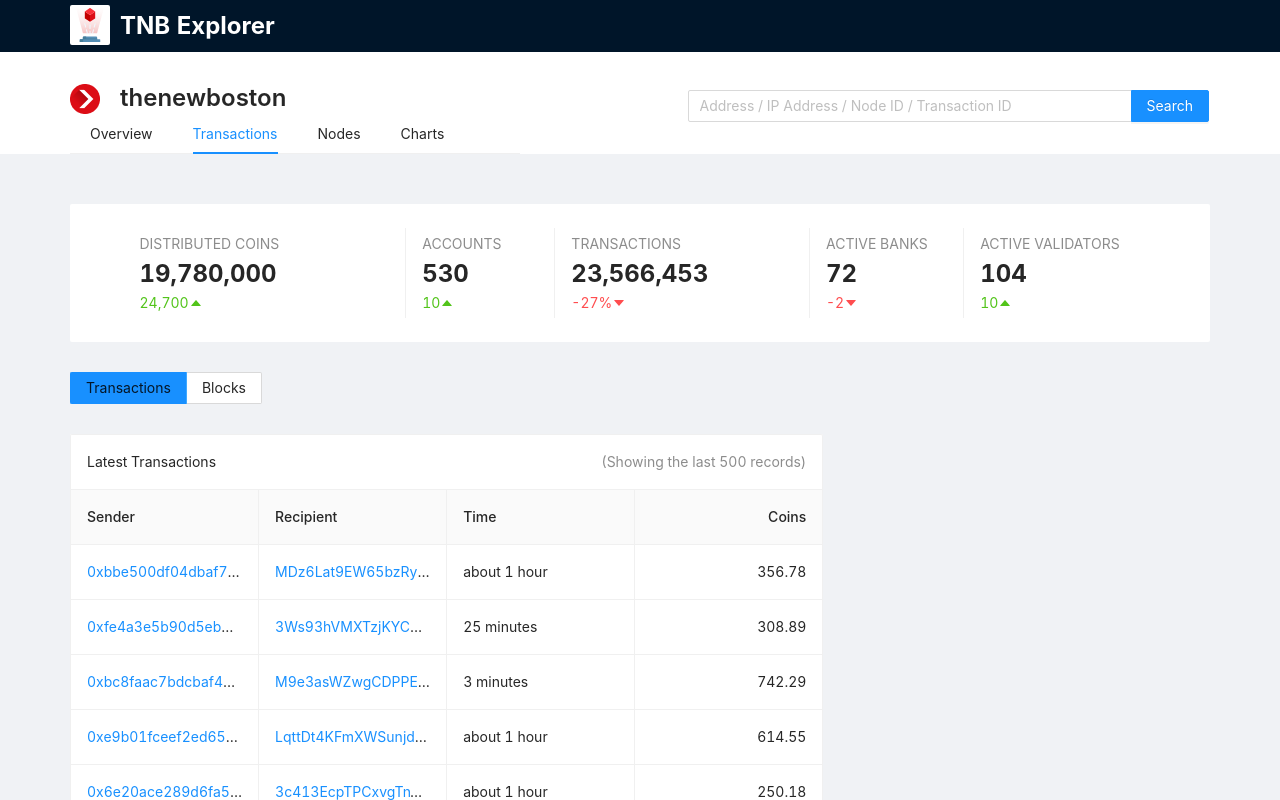
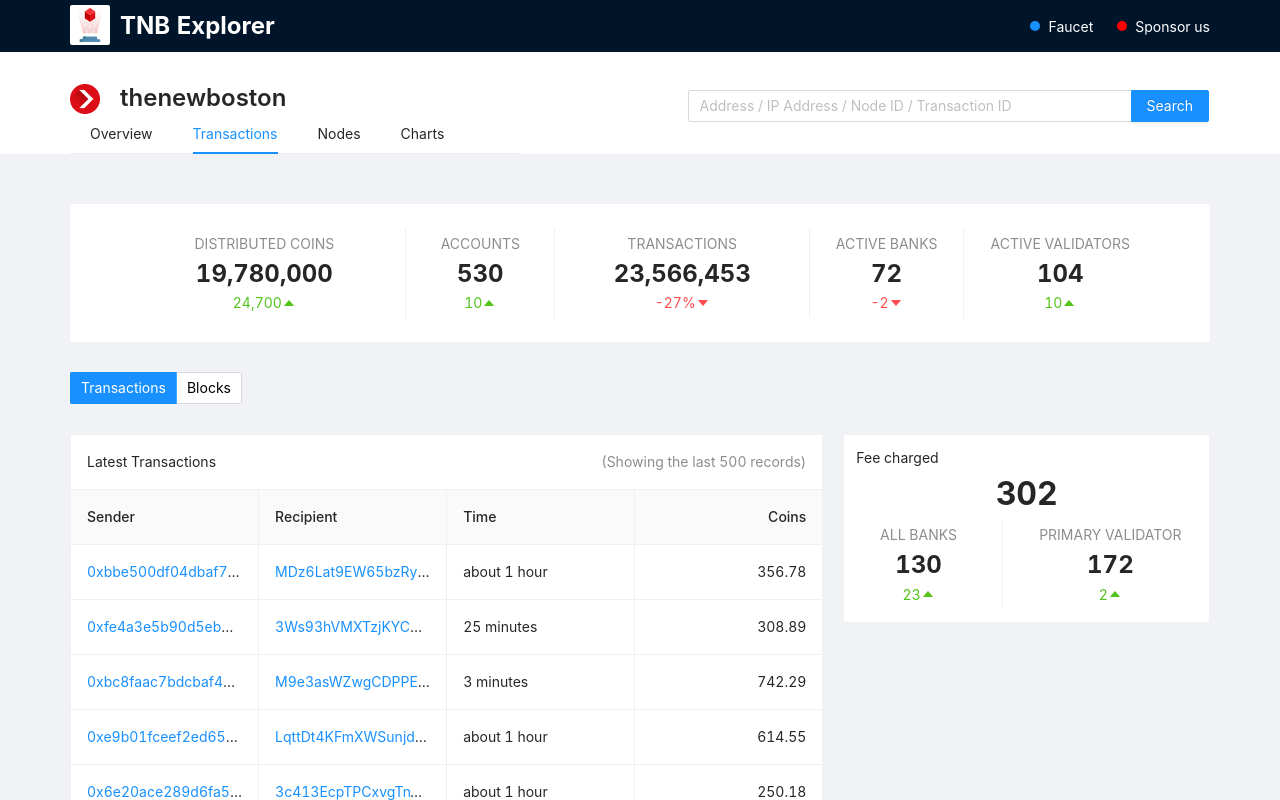
Before and after one commit to open-blockchain-explorer/tnbexplorer, a React (Create React App) app: page / in a window 1280 px wide. Both pictures are taken after a click on the item "Transactions". Shown: the top 800 px of the page. Built offline with nearby package versions, Linux system fonts and the light colour scheme.

Commit message:
updated: NetworkStats, HeaderNav && Transactions Page

```diff
--- /dev/null
+++ b/src/components/BannerLink/index.tsx
@@ -0,0 +1,15 @@
+import React, {FC} from 'react';
+import {Space, Typography} from 'antd';
+
+const BannerLink: FC<{iconColor: string; link: string; text: string}> = ({iconColor, link, text}) => {
+  return (
+    <a rel="noreferrer" target="_blank" href={link}>
+      <Space style={{lineHeight: '15px', margin: '0px', padding: '0px'}}>
+        <div style={{backgroundColor: iconColor, borderRadius: '50%', height: '10px', width: '10px'}} />
+        <Typography.Text style={{color: 'white'}}>{text}</Typography.Text>
+      </Space>
+    </a>
+  );
+};
+
+export default BannerLink;
--- a/src/components/ButtonLink/index.tsx
+++ b/src/components/ButtonLink/index.tsx
@@ -2,7 +2,7 @@ import React, {FC} from 'react';
 import {Button, Col, Row} from 'antd';
 import {ArrowRightOutlined} from '@ant-design/icons';
 
-const index: FC<{link: string; text?: string}> = ({link, text = 'View All'}) => {
+const BannerLink: FC<{link: string; text?: string}> = ({link, text = 'View All'}) => {
   return (
     <Button type="primary">
       <Row gutter={[10, 0]}>
@@ -20,4 +20,4 @@ const index: FC<{link: string; text?: string}> = ({link, text = 'View All'}) =>
   );
 };
 
-export default index;
+export default BannerLink;
--- /dev/null
+++ b/src/components/FeeSummary/index.tsx
@@ -0,0 +1,30 @@
+import React, {FC} from 'react';
+import {Card, Col, Divider, Row, Space, Typography} from 'antd';
+
+import {InfoPane} from 'components';
+
+interface Statistics {
+  previous: number;
+  current: number;
+}
+
+const FeeSummary: FC<{bankFee: Statistics; primaryValidatorFee: Statistics}> = ({bankFee, primaryValidatorFee}) => {
+  const total = bankFee.current + primaryValidatorFee.current;
+
+  return (
+    <Card size="small">
+      <Typography.Text>Fee charged</Typography.Text>
+      <Row align="middle" justify="center" gutter={[10, 0]}>
+        <Col>
+          <Typography.Text style={{fontSize: 'xx-large', fontWeight: 'bold'}}>{total}</Typography.Text>
+        </Col>
+        <Space split={<Divider type="vertical" style={{height: '90px'}} />}>
+          <InfoPane title="All Banks" data={bankFee} />
+          <InfoPane title="Primary Validator" data={primaryValidatorFee} />
+        </Space>
+      </Row>
+    </Card>
+  );
+};
+
+export default FeeSummary;
--- a/src/components/InfoPane/index.tsx
+++ b/src/components/InfoPane/index.tsx
@@ -1,39 +1,42 @@
 import React, {CSSProperties, FC} from 'react';
 import clsx from 'clsx';
 
-import {Card, Col, Row, Space, Typography} from 'antd';
+import {Card, Col, Row, RowProps, Space, Typography} from 'antd';
 import {CaretUpOutlined, CaretDownOutlined} from '@ant-design/icons';
 
 import {formatNumber} from 'utils/format';
 
-const {Title, Text} = Typography;
+interface Statistics {
+  previous: number;
+  current: number;
+}
 
 const InfoPane: FC<{
   title: string;
-  previousData: number;
-  currentData: number;
+  data: Statistics;
   showChangeAsPercent?: boolean;
   style?: CSSProperties;
-}> = ({title, previousData, currentData, showChangeAsPercent, ...otherProps}) => {
-  const change = currentData - previousData;
+}> = ({title, data, showChangeAsPercent, ...otherProps}) => {
+  const {current, previous} = data;
+  const change = current - previous;
   const isGain = change > 0;
 
   const formatGain = (n: number) => {};
 
   return (
     <div {...otherProps}>
-      <Row>
+      <Row style={{textAlign: 'center'}}>
         <Col span={24}>
-          <Text type="secondary"> {title.toUpperCase()}</Text>
+          <Typography.Text type="secondary"> {title.toUpperCase()}</Typography.Text>
         </Col>
         <Col span={24}>
-          <Text style={{fontSize: 'x-large', fontWeight: 'bold'}}>{formatNumber(currentData)}</Text>
+          <Typography.Text style={{fontSize: 'x-large', fontWeight: 'bold'}}>{formatNumber(current)}</Typography.Text>
         </Col>
         <Col span={24}>
-          <Text type={change >= 0 ? 'success' : 'danger'}>
-            {showChangeAsPercent ? `${formatNumber((change / previousData) * 100)}%` : formatNumber(change)}
+          <Typography.Text type={change >= 0 ? 'success' : 'danger'}>
+            {showChangeAsPercent ? `${formatNumber((change / previous) * 100)}%` : formatNumber(change)}
             {isGain ? <CaretUpOutlined /> : <CaretDownOutlined />}
-          </Text>
+          </Typography.Text>
         </Col>
       </Row>
     </div>
--- a/src/components/NetworkStats/index.tsx
+++ b/src/components/NetworkStats/index.tsx
@@ -10,11 +10,11 @@ const NetworkStats = () => {
       <Row justify="center">
         <Col xl={22} xxl={21}>
           <Space size="small" split={<Divider type="vertical" style={{height: '90px'}} />}>
-            <InfoPane title="distributed coins" previousData={19755300} currentData={19780000} />
-            <InfoPane title="Accounts" previousData={520} currentData={530} />
-            <InfoPane title="Transactions" previousData={32566453} currentData={23566453} showChangeAsPercent />
-            <InfoPane title="Active banks" previousData={74} currentData={72} />
-            <InfoPane title="Active Validators" previousData={94} currentData={104} />
+            <InfoPane title="distributed coins" data={{current: 19780000, previous: 19755300}} />
+            <InfoPane title="Accounts" data={{current: 530, previous: 520}} />
+            <InfoPane title="Transactions" data={{current: 23566453, previous: 32566453}} showChangeAsPercent />
+            <InfoPane title="Active banks" data={{current: 72, previous: 74}} />
+            <InfoPane title="Active Validators" data={{current: 104, previous: 94}} />
           </Space>
         </Col>
       </Row>
--- a/src/components/index.tsx
+++ b/src/components/index.tsx
@@ -1,8 +1,8 @@
-import ButtonLink from './ButtonLink';
-import Layout from './Layout';
-import InfoPane from './InfoPane';
-import NetworkStats from './NetworkStats';
-import PageContentsLayout from './PageContentsLayout';
-import Table from './Table';
-
-export {ButtonLink, Layout, InfoPane, NetworkStats, PageContentsLayout, Table};
+export {default as BannerLink} from './BannerLink';
+export {default as ButtonLink} from './ButtonLink';
+export {default as FeeSummary} from './FeeSummary';
+export {default as Layout} from './Layout';
+export {default as InfoPane} from './InfoPane';
+export {default as NetworkStats} from './NetworkStats';
+export {default as PageContentsLayout} from './PageContentsLayout';
+export {default as Table} from './Table';
--- /dev/null
+++ b/src/containers/Header/Banner/index.tsx
@@ -0,0 +1,47 @@
+import React, {FC} from 'react';
+import {Col, Layout as AntLayout, Row, Space, Typography} from 'antd';
+
+import {ReactComponent as HologramLogo} from 'assets/hologram.svg';
+import {BannerLink} from 'components';
+
+const Banner: FC<{padding: string}> = ({padding}) => {
+  return (
+    <AntLayout.Header
+      style={{
+        color: 'white',
+        height: 'auto',
+        padding: `5px ${padding}`,
+      }}
+    >
+      <Row align="middle" justify="space-between">
+        <Row gutter={10} align="middle">
+          <Col style={{lineHeight: '15px'}}>
+            <HologramLogo
+              style={{
+                background: 'white',
+                borderRadius: '2px',
+                height: '40px',
+                padding: '3px',
+                width: '40px',
+              }}
+            />
+          </Col>
+
+          <Col>
+            <Typography.Title style={{color: 'white', fontWeight: 'bold', margin: '0px'}} level={3}>
+              TNB Explorer
+            </Typography.Title>
+          </Col>
+        </Row>
+        <Col style={{lineHeight: '15px'}}>
+          <Space size="large">
+            <BannerLink iconColor="#1890ff" link="http://bank.centralindia.cloudapp.azure.com/faucet/" text="Faucet" />
+            <BannerLink iconColor="red" link="." text="Sponsor us" />
+          </Space>
+        </Col>
+      </Row>
+    </AntLayout.Header>
+  );
+};
+
+export default Banner;
--- a/src/containers/Header/HeaderNav/index.tsx
+++ b/src/containers/Header/HeaderNav/index.tsx
@@ -11,6 +11,7 @@ const HeaderNav = () => {
     const navLink = url.split('/', 4)[3];
 
     switch (navLink) {
+      case 'blocks':
       case 'transactions':
         setSelectedNavlink(['transactions']);
         break;
--- a/src/containers/Header/index.tsx
+++ b/src/containers/Header/index.tsx
@@ -1,45 +1,18 @@
 import React, {FC, SVGProps} from 'react';
-import {ReactComponent as HologramLogo} from 'assets/hologram.svg';
 import tnbLogo from 'assets/tnb-logo.png';
 import {Col, Grid, Layout as AntLayout, Menu, Input, Row, Space, Typography} from 'antd';
 
+import Banner from './Banner';
 import HeaderNav from './HeaderNav';
 
 const {Header: AntDHeader} = AntLayout;
 const {Title} = Typography;
 const {Search} = Input;
 
-const Header: FC<{padding?: string}> = ({padding}) => {
+const Header: FC<{padding: string}> = ({padding}) => {
   return (
     <>
-      <AntDHeader
-        style={{
-          color: 'white',
-          height: 'auto',
-          padding: `5px ${padding}`,
-        }}
-      >
-        <Row gutter={10} align="middle">
-          <Col style={{lineHeight: '15px'}}>
-            <HologramLogo
-              style={{
-                background: 'white',
-                borderRadius: '2px',
-                height: '40px',
-                padding: '3px',
-                width: '40px',
-              }}
-            />
-          </Col>
-
-          <Col>
-            <Title style={{color: 'white', fontWeight: 'bold', margin: '0px'}} level={3}>
-              TNB Explorer
-            </Title>
-          </Col>
-        </Row>
-      </AntDHeader>
-
+      <Banner padding={padding} />
       <AntDHeader
         style={{
           background: 'white',
--- a/src/containers/Transactions/index.tsx
+++ b/src/containers/Transactions/index.tsx
@@ -2,7 +2,7 @@ import React, {FC, useEffect, useState} from 'react';
 import {Col, Row, Radio, Table, Typography} from 'antd';
 import {Link} from 'react-router-dom';
 
-import {NetworkStats, PageContentsLayout} from 'components';
+import {FeeSummary, NetworkStats, PageContentsLayout} from 'components';
 import {transactionsColumn, transactionsData} from 'mocks/tableData/transactions';
 import {blocksColumn, blocksData} from 'mocks/tableData/blocks';
 
@@ -36,11 +36,15 @@ const Transactions: FC<{section: 'transactions' | 'blocks'}> = ({section}) => {
 
       <Col span={24}>
         <Radio.Group buttonStyle="solid" value={section}>
-          <Radio.Button value="transactions">
-            <Link to="/transactions">Transactions</Link>
+          <Radio.Button value="transactions" style={{margin: '0px', padding: '0px'}}>
+            <Link to="/transactions" style={{color: section === 'transactions' ? 'white' : 'black', padding: '10px'}}>
+              Transactions
+            </Link>
           </Radio.Button>
-          <Radio.Button value="blocks">
-            <Link to="/blocks"> Blocks </Link>
+          <Radio.Button value="blocks" style={{margin: '0px', padding: '0px'}}>
+            <Link to="/blocks" style={{color: section === 'blocks' ? 'white' : 'black', padding: '10px'}}>
+              Blocks
+            </Link>
           </Radio.Button>
         </Radio.Group>
       </Col>
@@ -76,6 +80,10 @@ const Transactions: FC<{section: 'transactions' | 'blocks'}> = ({section}) => {
           />
         )}
       </Col>
+
+      <Col span={8}>
+        <FeeSummary bankFee={{current: 130, previous: 107}} primaryValidatorFee={{current: 172, previous: 170}} />
+      </Col>
     </PageContentsLayout>
   );
 };
--- a/src/utils/responsive.tsx
+++ b/src/utils/responsive.tsx
@@ -21,5 +21,5 @@ export const responsiveWidth = (
   }
 
   if (typeof size === 'number') return size.toString().concat('px');
-  return size;
+  return size || '50px';
 };
```
